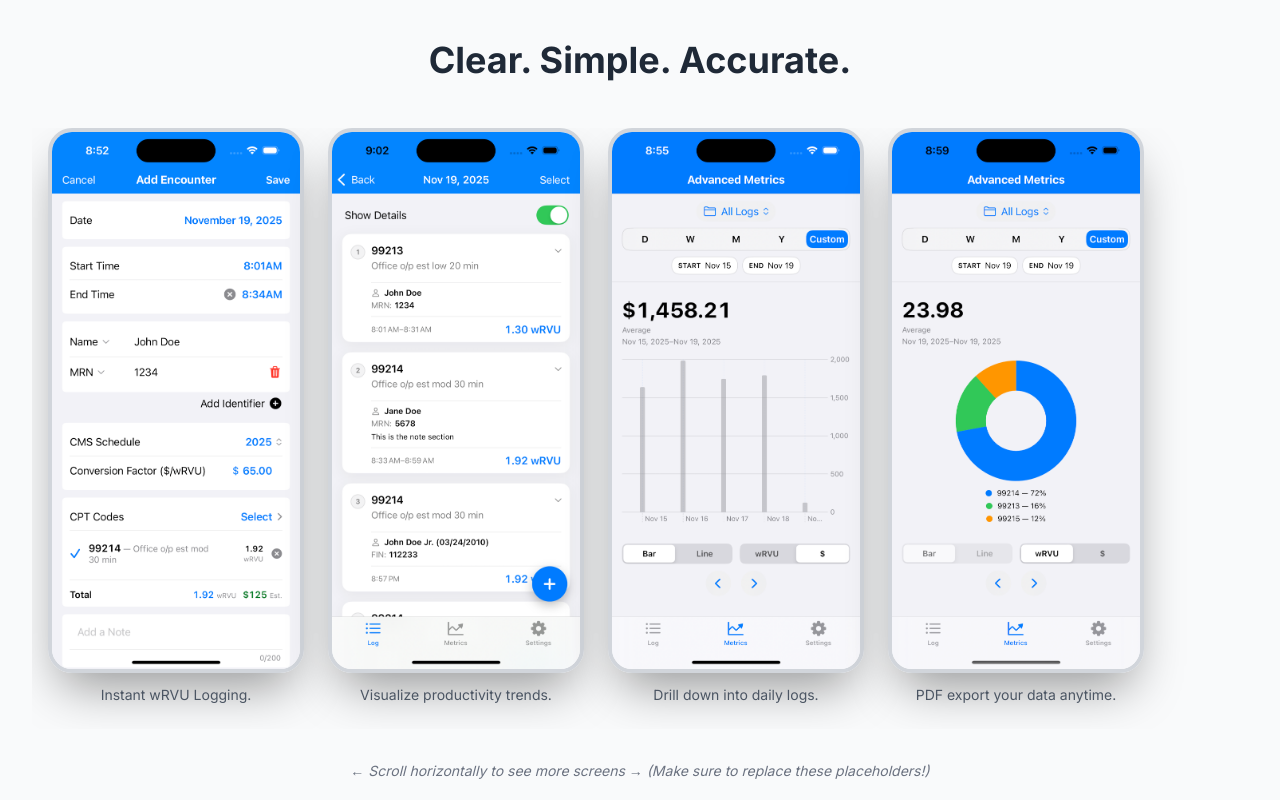
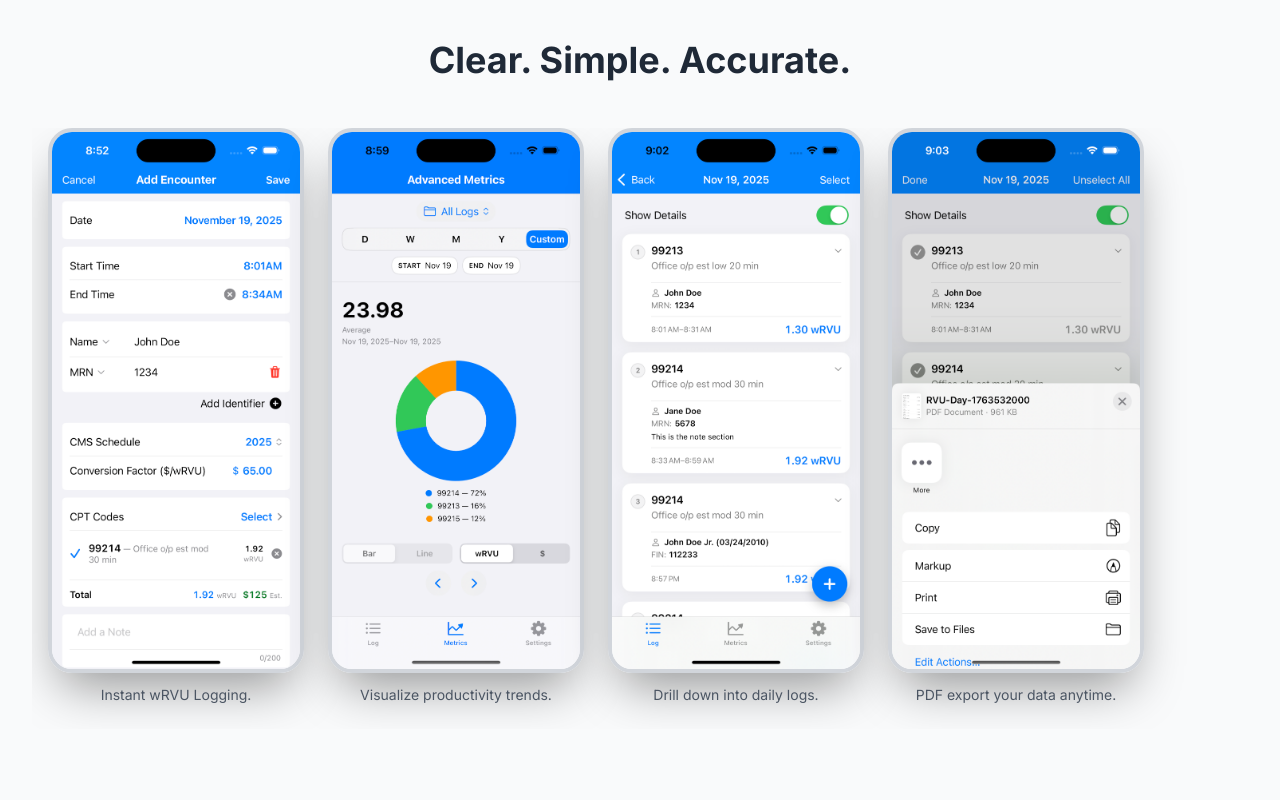
Before and after one commit to deagle1990/rvuzen-landing-page, a plain HTML site: page index.html in a window 1280 px wide. Shown: the part 2200-3000 px from the top of the page. Drawn offline with nearby package versions, Linux system fonts and the light colour scheme.

Commit message:
Update index.html

```diff
--- a/index.html
+++ b/index.html
@@ -146,26 +146,25 @@
 
                 <!-- Screen 2: Analytics Dashboard - Upload as images/screen2.png -->
                 <div class="flex-shrink-0 w-64 snap-center">
-                    <img src="images/screen2.png" onerror="this.onerror=null; this.src='https://placehold.co/1080x2340/374151/ffffff?text=Upload+screen2.png';" alt="Analytics Dashboard Screen"
+                    <img src="images/screen4.png" onerror="this.onerror=null; this.src='https://placehold.co/1080x2340/374151/ffffff?text=Upload+screen2.png';" alt="Analytics Dashboard Screen"
                          class="rounded-3xl mockup-shadow border-4 border-gray-300">
                     <p class="text-center mt-3 text-sm font-medium text-gray-600">Visualize productivity trends.</p>
                 </div>
 
                 <!-- Screen 3: Day-by-Day Breakdown - Upload as images/screen3.png -->
                 <div class="flex-shrink-0 w-64 snap-center">
-                    <img src="images/screen3.png" onerror="this.onerror=null; this.src='https://placehold.co/1080x2340/4b5563/ffffff?text=Upload+screen3.png';" alt="Day-by-Day Breakdown Screen"
+                    <img src="images/screen2.png" onerror="this.onerror=null; this.src='https://placehold.co/1080x2340/4b5563/ffffff?text=Upload+screen3.png';" alt="Day-by-Day Breakdown Screen"
                          class="rounded-3xl mockup-shadow border-4 border-gray-300">
                     <p class="text-center mt-3 text-sm font-medium text-gray-600">Drill down into daily logs.</p>
                 </div>
 
                 <!-- Screen 4: Export View - Upload as images/screen4.png -->
                 <div class="flex-shrink-0 w-64 snap-center">
-                    <img src="images/screen4.png" onerror="this.onerror=null; this.src='https://placehold.co/1080x2340/6b7280/ffffff?text=Upload+screen4.png';" alt="Data Export Screen"
+                    <img src="images/screen5.png" onerror="this.onerror=null; this.src='https://placehold.co/1080x2340/6b7280/ffffff?text=Upload+screen4.png';" alt="Data Export Screen"
                          class="rounded-3xl mockup-shadow border-4 border-gray-300">
                     <p class="text-center mt-3 text-sm font-medium text-gray-600">PDF export your data anytime.</p>
                 </div>
             </div>
-            <p class="text-center mt-8 text-sm text-gray-500 italic">← Scroll horizontally to see more screens → (Make sure to replace these placeholders!)</p>
         </div>
     </section>
 
```
